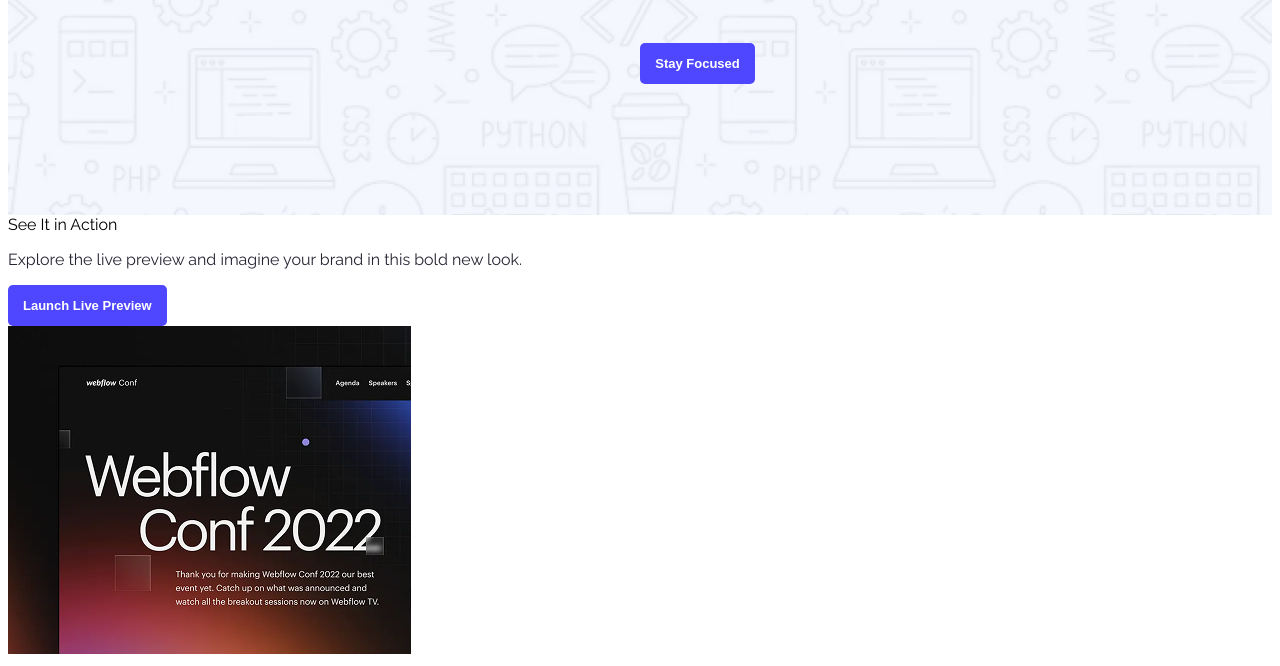
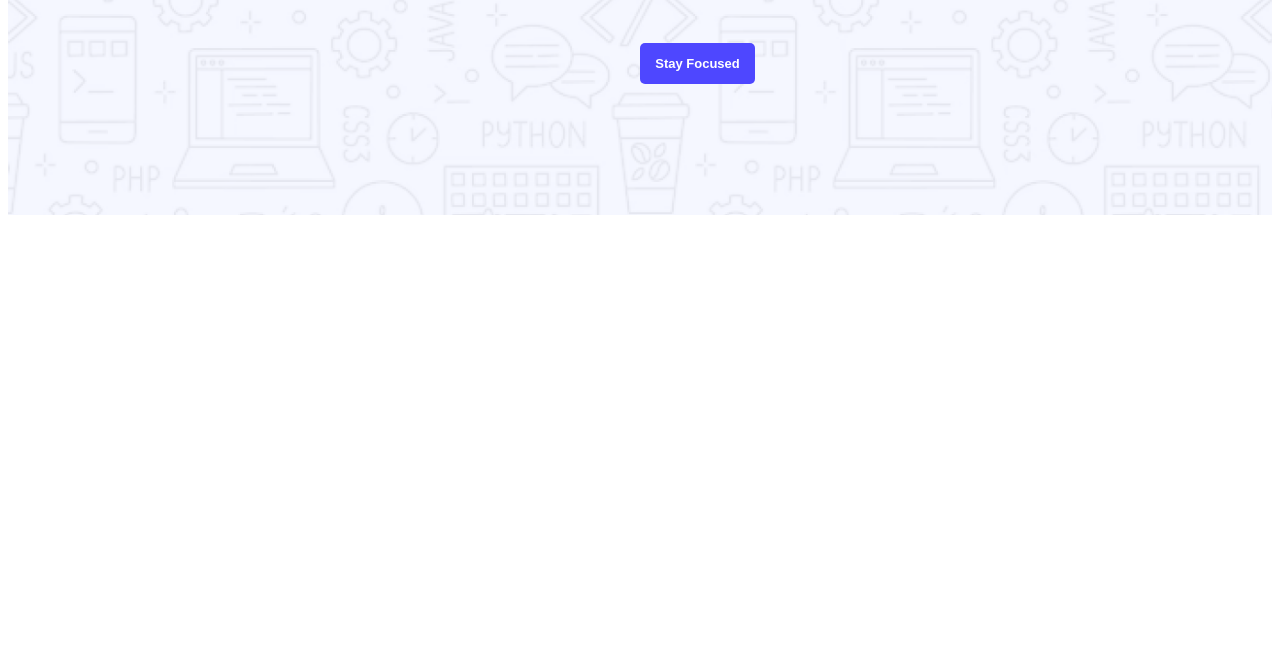
Before and after one commit to sabikunelma/elma, a plain HTML site: page index.html in a window 1280 px wide. Shown: the part 399-1065 px from the top of the page. After the commit the page ends 800 px from the top, so only its background shows below. Drawn offline with Linux system fonts and the light colour scheme.

```diff
--- a/index.html
+++ b/index.html
@@ -30,19 +30,5 @@
         </div>
     </header>
 
-    <main>
-        <section class=" action-Section raleway-normal">
-            <div>
-                <div class="title">See It in Action</div>
-                <p class="subtitle color-2">Explore the live preview and imagine your brand in this bold new look.</p>
-                <button class="btn-primry">Launch Live Preview</button>
-            </div>
-            <img src="Assets/wc-mini.png" alt="">
-
-        </section>
-
-    </main>
-
-
 </body>
 </html>
```
